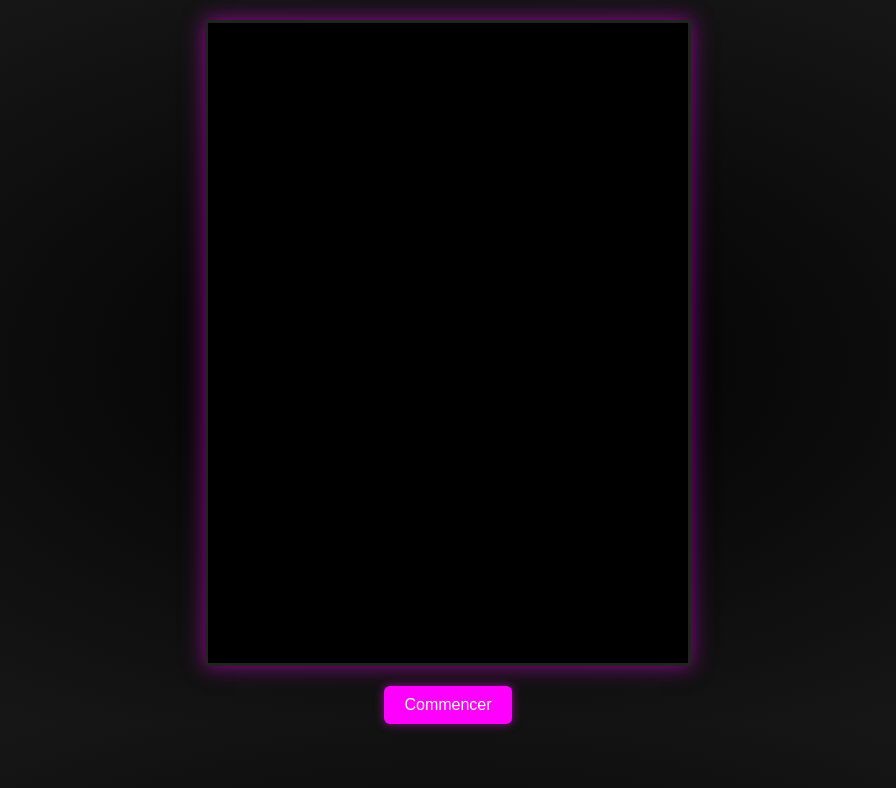
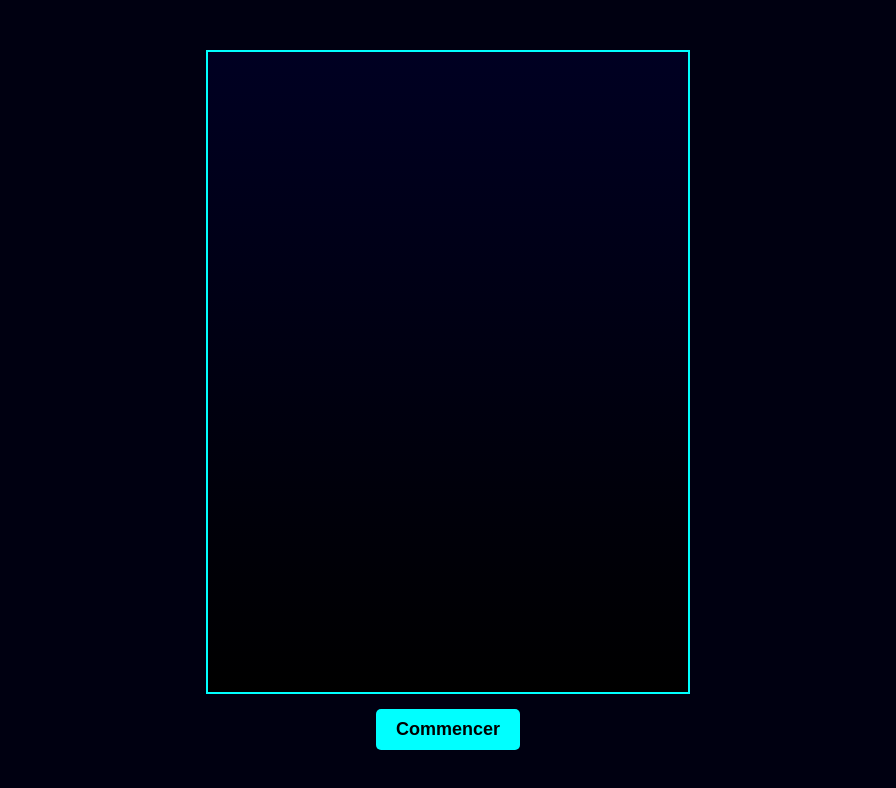
Before and after one commit to krashbe3/Krashcore-Blaster, a plain HTML site: page index.html in a window 1280 px wide. Shown: the whole page, without its empty margins (192-1088 px from the left). Drawn offline with Linux system fonts and the light colour scheme.

Commit message:
Update style.css

```diff
--- a/style.css
+++ b/style.css
@@ -1,44 +1,35 @@
 body {
   margin: 0;
-  padding: 0;
-  background: radial-gradient(#000000, #1a1a1a);
-  font-family: 'Courier New', monospace;
+  background: #000011;
+  display: flex;
+  flex-direction: column;
+  align-items: center;
+  justify-content: center;
+  height: 100vh;
+  font-family: 'Arial', sans-serif;
   color: white;
-  text-align: center;
+  user-select: none;
 }
 
 canvas {
+  border: 2px solid #0ff;
+  background: linear-gradient(to bottom, #000022, #000000);
   display: block;
-  margin: 20px auto;
-  border: 3px solid #ffffff22;
-  box-shadow: 0 0 20px #ff00ff88;
-  background: #000000;
 }
 
-#start-screen, #game-over-screen {
-  position: absolute;
-  top: 50%;
-  left: 50%;
-  transform: translate(-50%, -50%);
-  background-color: #111111dd;
-  padding: 30px;
-  border: 2px solid #ff00ff;
-  border-radius: 12px;
-  box-shadow: 0 0 25px #ff00ff88;
+#startBtn {
+  margin-top: 15px;
+  padding: 10px 20px;
+  font-size: 18px;
+  cursor: pointer;
+  background-color: #00ffff;
+  border: none;
+  border-radius: 5px;
+  color: #000;
+  font-weight: bold;
+  transition: background-color 0.3s;
 }
 
-button {
-  padding: 10px 20px;
-  background-color: #ff00ff;
-  color: white;
-  border: none;
-  border-radius: 6px;
-  font-size: 16px;
-  cursor: pointer;
-  box-shadow: 0 0 10px #ff00ff88;
-  transition: background 0.3s;
+#startBtn:hover {
+  background-color: #00cccc;
 }
-
-button:hover {
-  background-color: #e600e6;
-}
```
